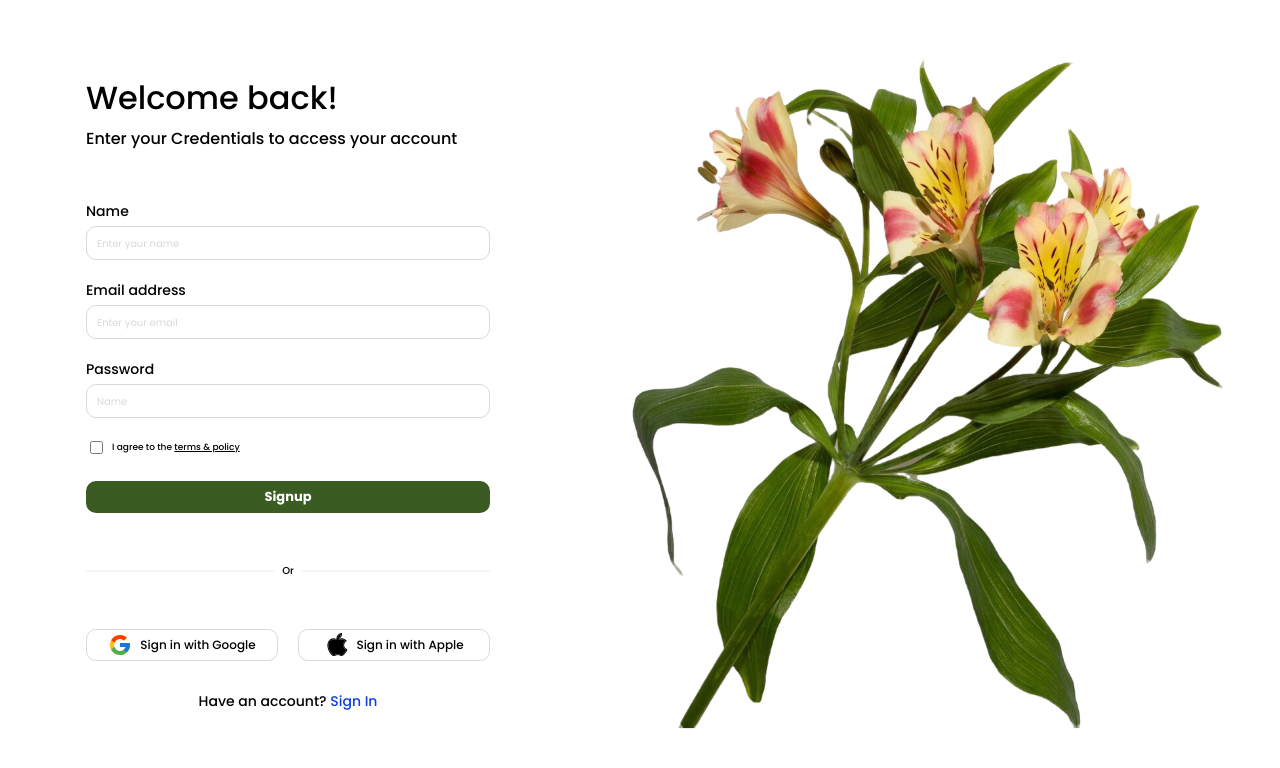
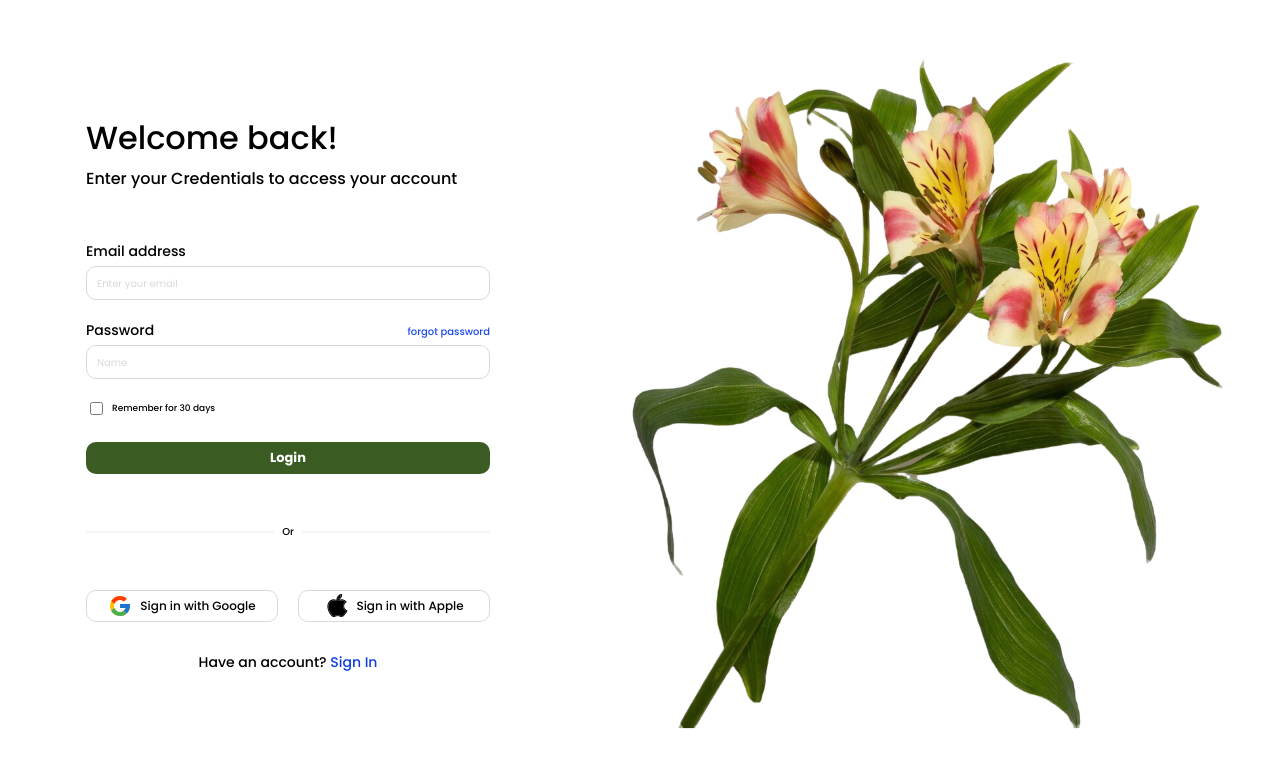
Before and after one commit to janiceee26/appdev1-final-practical-exam, a React (Vite) app: page / in a window 1280 px wide. Shown: the top 768 px of the page. Built offline with nearby package versions, Linux system fonts and the light colour scheme.

Commit message:
Update Login form

```diff
--- a/src/components/Login.jsx
+++ b/src/components/Login.jsx
@@ -13,28 +13,24 @@ function Login() {
 
           <form className={styles.form}>
             <div className={styles.field}>
-              <label htmlFor="name" className={styles.label}>Name</label>
-              <input type="text" id="name" placeholder="Enter your name" className={styles.input} />
-            </div>
-
-            <div className={styles.field}>
               <label htmlFor="email" className={styles.label}>Email address</label>
               <input type="email" id="email" placeholder="Enter your email" className={styles.input} />
             </div>
 
             <div className={styles.field}>
-              <label htmlFor="password" className={styles.label}>Password</label>
+              <div className={styles.labelRow}>
+                <label htmlFor="password" className={styles.label}>Password</label>
+                <a href="#" className={styles.forgot}>forgot password</a>
+              </div>
               <input type="password" id="password" placeholder="Name" className={styles.input} />
             </div>
 
             <div className={styles.checkbox}>
-              <input type="checkbox" id="terms" />
-              <label htmlFor="terms">
-                I agree to the <a href="#" className={styles.link}>terms & policy</a>
-              </label>
+              <input type="checkbox" id="remember" />
+              <label htmlFor="remember">Remember for 30 days</label>
             </div>
 
-            <button type="submit" className={styles.button}>Signup</button>
+            <button type="submit" className={styles.button}>Login</button>
           </form>
 
           <div className={styles.divider}>
--- a/src/components/Login.module.css
+++ b/src/components/Login.module.css
@@ -74,9 +74,17 @@
   margin-bottom: 24px;
 }
 
-.link {
-  color: #000000;
-  text-decoration: underline;
+.labelRow {
+  display: flex;
+  justify-content: space-between;
+  align-items: center;
+}
+
+.forgot {
+  color: #1e4ae9;
+  font-size: 10px;
+  font-weight: 500;
+  text-decoration: none;
 }
 
 .button {
```
Also changed, not shown: agnote-login-form.png (added).
